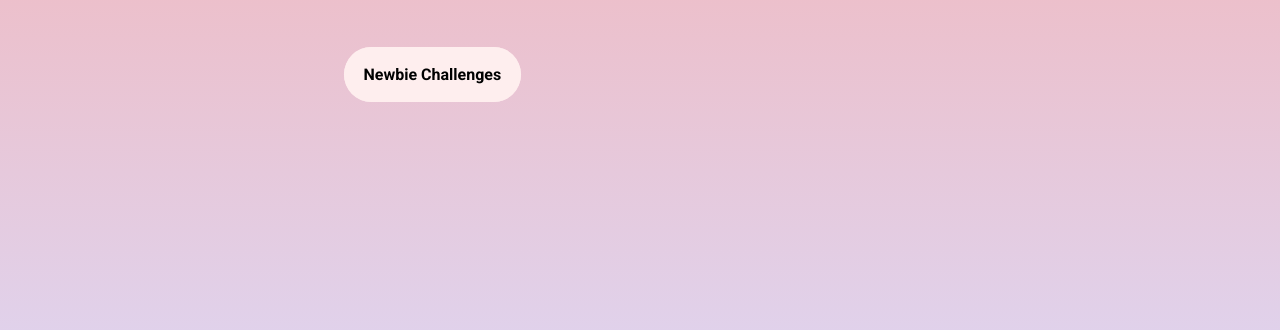
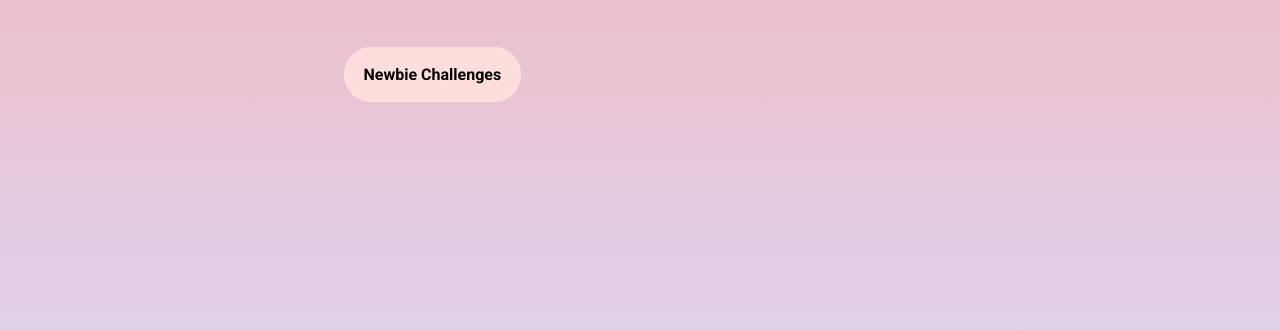
Before and after one commit to Frondend-Development/Frontend-Mentor-Challenges, a plain HTML site: page index.html in a window 1280 px wide. Shown: the part 380-710 px from the top of the page. Drawn offline with Linux system fonts and the light colour scheme.

Commit message:
Editing background color of the links

```diff
--- a/Newbie Challenges/newbie.css
+++ b/Newbie Challenges/newbie.css
@@ -50,7 +50,7 @@ a:visited {
   text-decoration: none;
   text-align: center;
 
-  background-color: #feeeee;
+  background-color: #fddedc;
   padding: 1.8rem 2rem;
   border-radius: 100vw;
   border: none;
@@ -85,8 +85,8 @@ a:hover::after {
 a::after {
   content: "";
   position: absolute;
-  background-color: #feeeee;
-  color: #feeeee;
+  background-color: #fddedc;
+  color: #fddedc;
   width: 100%;
   height: 100%;
   top: 0;
--- a/style.css
+++ b/style.css
@@ -50,7 +50,7 @@ a:visited {
   text-decoration: none;
   text-align: center;
 
-  background-color: #feeeee;
+  background-color: #fddedc;
   padding: 1.8rem 2rem;
   border-radius: 100vw;
   border: none;
@@ -85,8 +85,8 @@ a:hover::after {
 a::after {
   content: "";
   position: absolute;
-  background-color: #feeeee;
-  color: #feeeee;
+  background-color: #fddedc;
+  color: #fddedc;
   width: 100%;
   height: 100%;
   top: 0;
```
